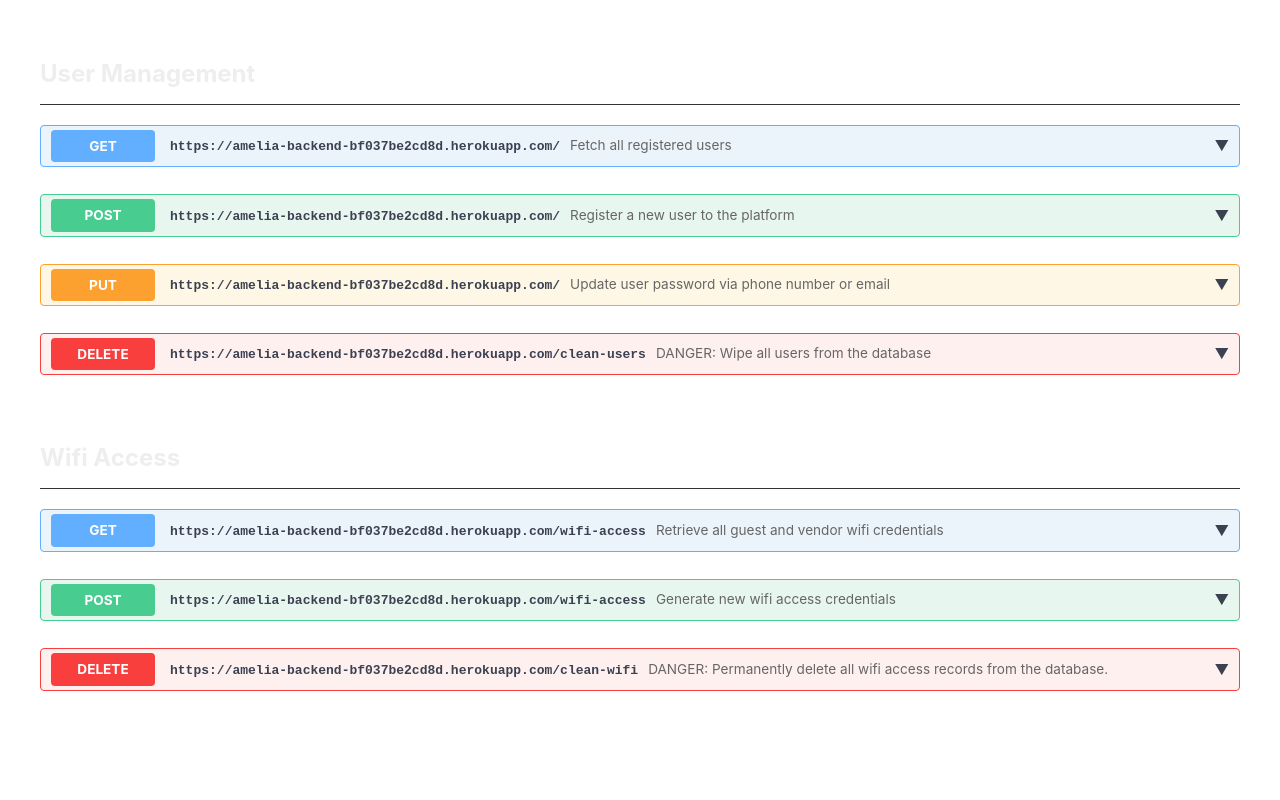
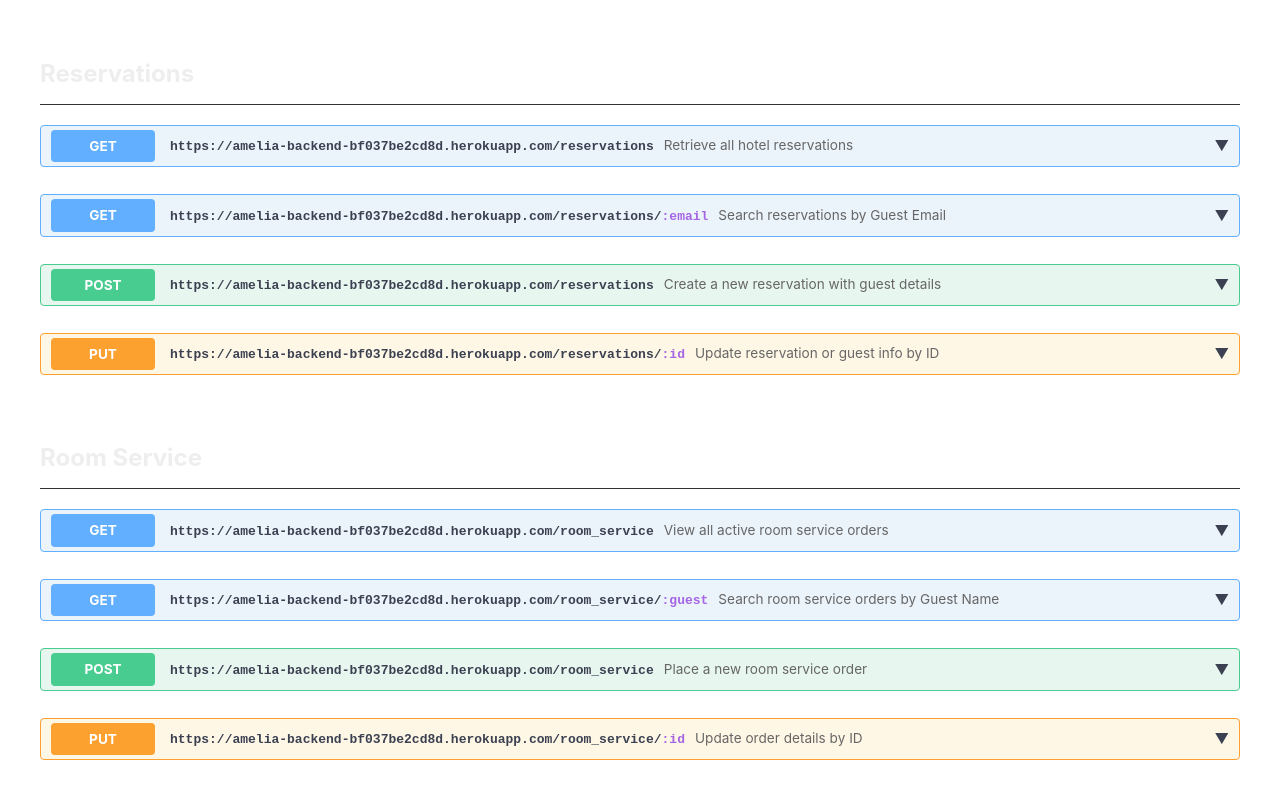
Before and after one commit to Trizzlenova/amelia-frontend, a React (Vite) app: page / in a window 1280 px wide. Shown: the part 2320-3120 px from the top of the page. Before the commit the page ends 3074 px from the top, so only its background shows below. Built offline with nearby package versions, Linux system fonts and the light colour scheme.

Commit message:
add endpoints, adjustments to align functionality

```diff
--- a/src/apiConfig.js
+++ b/src/apiConfig.js
@@ -273,6 +273,87 @@ export const API_CONFIG = {
       }
     ]
   },
+  reservations: {
+    title: "Reservations",
+    actions: [
+      {
+        method: 'GET',
+        endpoint: '/reservations',
+        description: 'Retrieve all hotel reservations',
+        fields: ['hotel_name', 'status'],
+        schema: {
+          "_id": "65f9a1b2",
+          "hotel_name": "Grand Plaza",
+          "guest": { "name": "John Doe", "email": "john@example.com" },
+          "rooms": ["101", "102"],
+          "total_amount": 299.99,
+          "status": "Booked"
+        }
+      },
+      {
+        method: 'GET',
+        endpoint: '/reservations/:email',
+        description: 'Search reservations by Guest Email',
+        fields: ['email'],
+        isPathParams: true,
+        // Backend returns the raw array here, no nesting key
+      },
+      {
+        method: 'POST',
+        endpoint: '/reservations',
+        description: 'Create a new reservation with guest details',
+        // We include guest fields so the form generates them
+        fields: ['hotel_name', 'total_amount', 'status', 'first_name', 'last_name', 'email', 'check_in', 'check_out']
+      },
+      {
+        method: 'PUT',
+        endpoint: '/reservations/:id',
+        description: 'Update reservation or guest info by ID',
+        fields: ['id', 'status', 'first_name', 'last_name', 'check_in', 'check_out'],
+        isPathParams: true
+      }
+    ]
+  },
+  roomService: {
+    title: "Room Service",
+    actions: [
+      {
+        method: 'GET',
+        endpoint: '/room_service',
+        description: 'View all active room service orders',
+        fields: ['room_number', 'guest'],
+        schema: {
+          "_id": "65fa2b3c",
+          "room_number": 305,
+          "guest": "mhowey",
+          "items": ["Club Sandwich", "Orange Juice"],
+          "total_amount": 45.50,
+          "currency": "USD"
+        }
+      },
+      {
+        method: 'GET',
+        endpoint: '/room_service/:guest',
+        description: 'Search room service orders by Guest Name',
+        fields: ['guest'],
+        isPathParams: true
+      },
+      {
+        method: 'POST',
+        endpoint: '/room_service',
+        description: 'Place a new room service order',
+        fields: ['room_number', 'guest', 'items', 'total_amount', 'currency']
+      },
+      {
+        method: 'PUT',
+        endpoint: '/room_service/:id',
+        description: 'Update order details by ID',
+        fields: ['id', 'items', 'total_amount', 'currency'],
+        isPathParams: true,
+        schema: { "result": "The post to your database was successful" }
+      }
+    ]
+  },
   users: {
     title: "User Management",
     actions: [
@@ -377,5 +458,55 @@ export const API_CONFIG = {
         }
       }
     ]
+  },
+  wifiAdvanced: {
+    title: "Wifi Access (Advanced)",
+    actions: [
+      {
+        method: 'GET',
+        endpoint: '/wifi-access-advanced',
+        description: 'Manage complex vendor wifi credentials with visitor lists',
+        fields: ['vendor', 'number'],
+        schema: {
+          "number": 4,
+          "vendor": "soundhound",
+          "visitors": {
+            "guests": ["Eric", "Sarah"],
+            "passwords": ["abc", "def"]
+          }
+        }
+      },
+      {
+        method: 'POST',
+        endpoint: '/wifi-access-advanced',
+        description: 'Create advanced wifi record. Note: Enter guests/passwords as JSON arrays, e.g., ["Name"]',
+        fields: ['number', 'vendor', 'startDate', 'endDate', 'duration', 'visitors.guests', 'visitors.passwords']
+      }
+    ]
+  },
+  wildfire: {
+    title: "Wildfire Policy Management",
+    actions: [
+      {
+        method: 'GET',
+        endpoint: '/wildfire',
+        description: 'View wildfire insurance policies and emergency contacts',
+        fields: ['policyNumber', 'address'],
+        schema: {
+          "_id": "65fbc1d2e3a4b5c6d7e8f9a0",
+          "contacts": "John Doe: 555-0199",
+          "policyNumber": "WF-992834",
+          "address": "123 Canyon Road, CA",
+          "policyDate": "2026-05-20",
+          "createdAt": "2026-03-11T16:00:00Z"
+        }
+      },
+      {
+        method: 'POST',
+        endpoint: '/wildfire',
+        description: 'Register a new wildfire protection policy',
+        fields: ['contacts', 'policyNumber', 'address', 'policyDate']
+      }
+    ]
   }
 };
--- a/src/components/ApiSection.jsx
+++ b/src/components/ApiSection.jsx
@@ -30,6 +30,28 @@ function ApiSection({ config }) {
     } else if (isGet) {
         // Standard GET with Query Params (?reason=text)
         url = `${fullUrl}?${new URLSearchParams(formData)}`;
+    }
+
+    let payload = { ...formData };
+
+    Object.keys(formData).forEach(key => {
+        if (key.includes('.')) {
+            const [parent, child] = key.split('.');
+            if (!payload[parent]) payload[parent] = {};
+            payload[parent][child] = formData[key];
+        } else {
+            payload[key] = formData[key];
+        }
+    });
+
+    if (payload.visitors) {
+        ['guests', 'passwords'].forEach(key => {
+            let val = payload.visitors[key];
+            // If it's not already a JSON string (starting with [), wrap it
+            if (typeof val === 'string' && !val.trim().startsWith('[')) {
+                payload.visitors[key] = JSON.stringify(val.split(',').map(s => s.trim()));
+            }
+        });
     }
 
     const options = {
--- a/src/components/DynamicForm.jsx
+++ b/src/components/DynamicForm.jsx
@@ -28,7 +28,12 @@ function DynamicForm({ fields, onSubmit }) {
           </label>
           <input
             name={field}
-            type={field.toLowerCase().includes('date') ? 'date' : field.toLowerCase().includes('time') ? 'time' : 'text'}
+            type={
+              field.toLowerCase().includes('date') ? 'date' :
+              field.toLowerCase().includes('time') ? 'time' :
+              field.toLowerCase().includes('password') ? 'password' :
+              field.toLowerCase().includes('email') ? 'email' : 'text'
+            }
             value={formData[field] || ''}
             onChange={handleChange}
             placeholder={field}
--- a/src/components/DynamicTable.jsx
+++ b/src/components/DynamicTable.jsx
@@ -1,27 +1,46 @@
 function DynamicTable({ data }) {
-  if (data.length === 0) return <p>No data found.</p>;
+  if (!data || data.length === 0) return <p style={{ padding: '20px', color: '#666' }}>No data found.</p>;
 
-  // 1. Get the keys from the first object to use as table headers
-  // We filter out '_id' because it's usually just an ugly database string
+  // 1. Get headers from the first object
   const headers = Object.keys(data[0]).filter(key => key !== '_id' && key !== '__v');
 
   return (
-    <table style={{ color: '#333', backgroundColor: '#fff', width: '100%' }}>
+    <div style={{ overflowX: 'auto', marginTop: '20px' }}>
+      <table style={{ width: '100%', borderCollapse: 'collapse', backgroundColor: '#fff', color: '#333' }}>
         <thead>
-        <tr>
-          {headers.map(header => <th key={header}>{header}</th>)}
+          <tr style={{ backgroundColor: '#f4f4f4' }}>
+            {headers.map(header => (
+              <th key={header} style={{ padding: '12px', borderBottom: '2px solid #ddd', textAlign: 'left', fontSize: '0.85rem' }}>
+                {header.toUpperCase()}
+              </th>
+            ))}
           </tr>
         </thead>
         <tbody>
           {data.map((item, index) => (
-          <tr key={index}>
-            {headers.map(key => (
-              <td key={key}>{item[key]?.toString()}</td>
-            ))}
+            <tr key={index} style={{ borderBottom: '1px solid #eee' }}>
+              {headers.map(key => {
+                const value = item[key];
+
+                return (
+                  <td key={key} style={{ padding: '10px', fontSize: '0.85rem' }}>
+                    {Array.isArray(value) ? (
+                        value.join(', ')
+                        ) : typeof value === 'object' && value !== null ? (
+                        value.first_name || value.last_name
+                            ? `${value.first_name || ''} ${value.last_name || ''} (${value.email || ''})`.trim()
+                            : JSON.stringify(value)
+                        ) : (
+                        value?.toString() || <span style={{ color: '#ccc' }}>N/A</span>
+                    )}
+                  </td>
+                );
+              })}
             </tr>
           ))}
         </tbody>
       </table>
+    </div>
   );
 }
 
```
Lines whose indentation alone changed are shown as unchanged.
